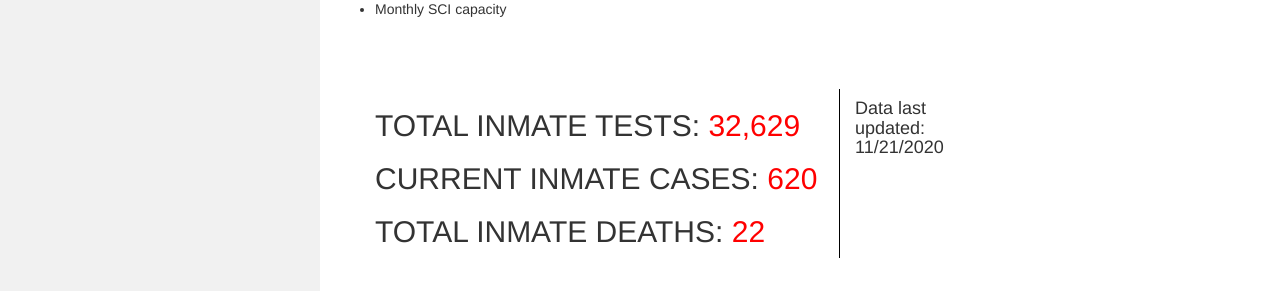
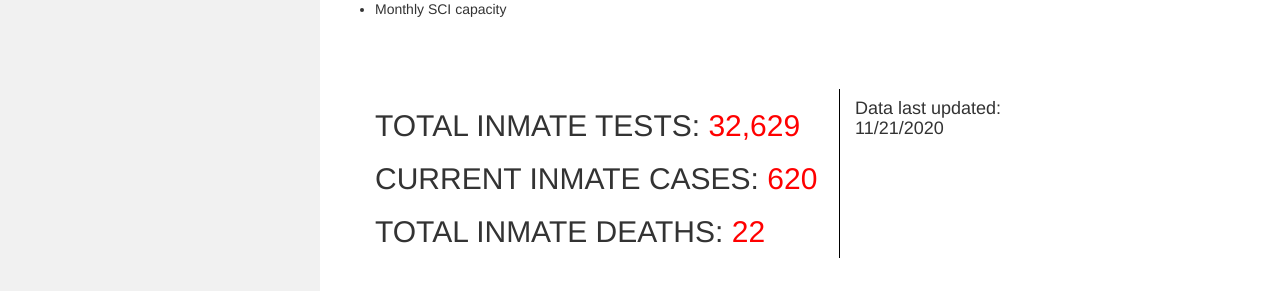
Before and after one commit to jmparelman/PA-SCI_COVID19, a Jekyll site: the page built from index.html, in a window 1280 px wide. Shown: the part 294-585 px from the top of the page. Built offline with Jekyll 4.4.1, drawn with Linux system fonts in a browser that asks for light colours; a script that is not in the unit is left out.

Commit message:
testing header

```diff
--- a/index.html
+++ b/index.html
@@ -27,7 +27,7 @@
         <h2 class="text-left"><span>CURRENT INMATE CASES: </span><span style="color:red">{{totalrow.inmate_current_cases}}</span></h2>
         <h2 class="text-left"><span>TOTAL INMATE DEATHS: </span><span style="color:red">{{totalrow.inmate_death}}</span></h2>
     </div>
-    <div class="col-sm-2">
+    <div class="col-sm-3">
         <h4>Data last updated: 11/21/2020</h4>
     </div>
 </div>
```
